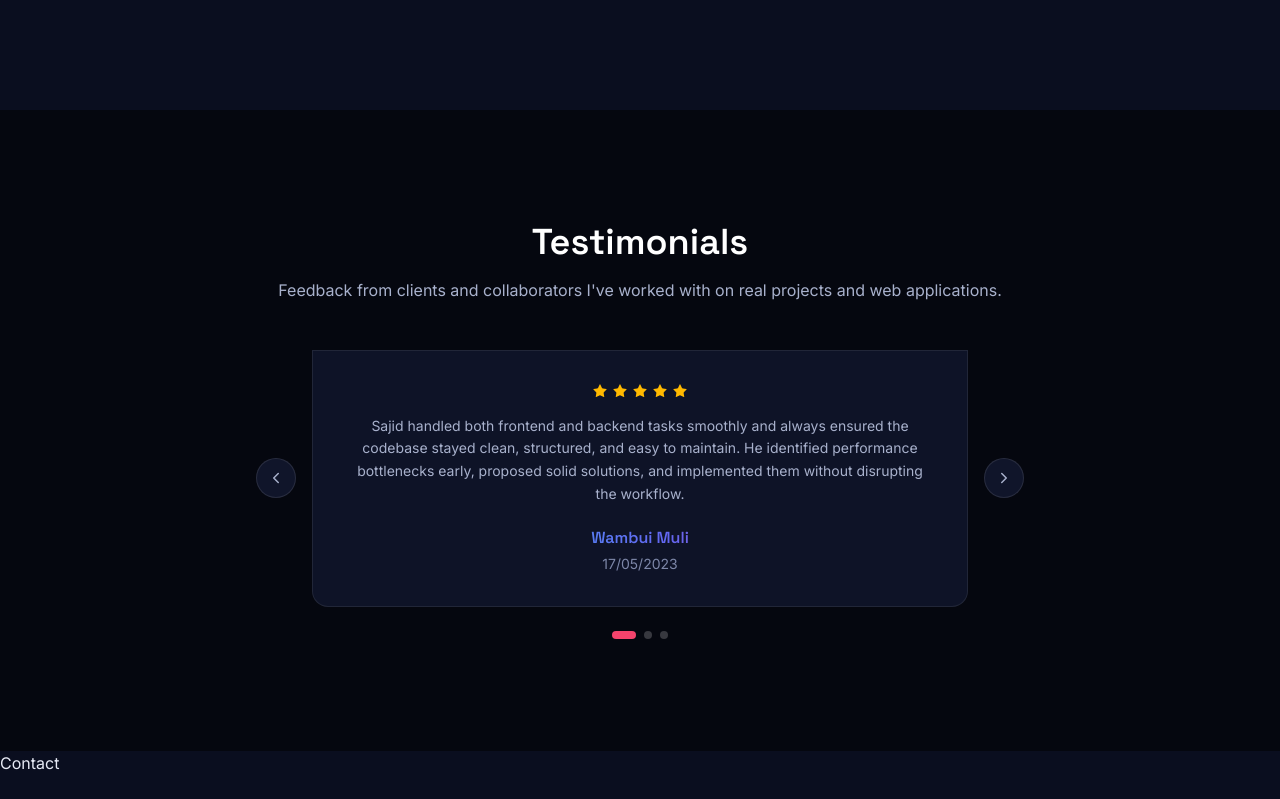
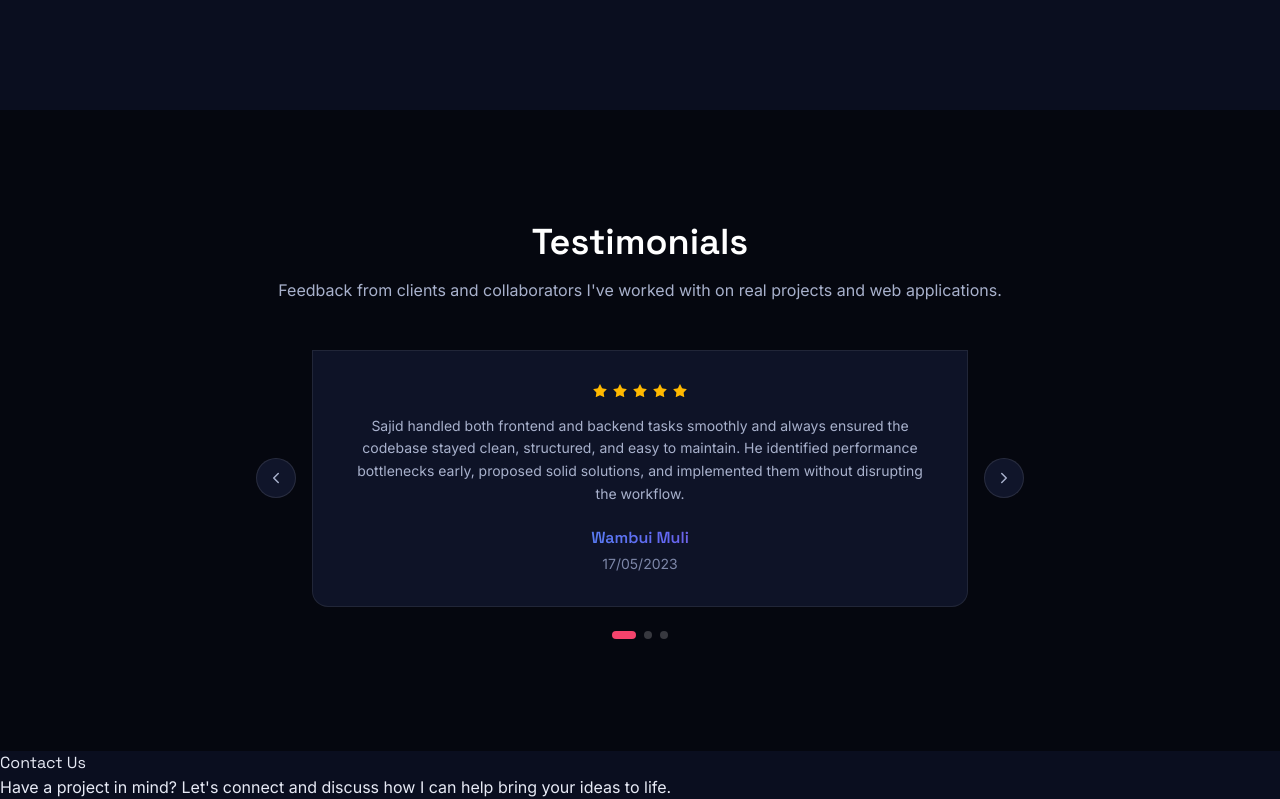
Before and after one commit to KipletingEdwin/personal-portfolio, a React (Vite) app: page / in a window 1280 px wide. Shown: the part 3804-4603 px from the top of the page. Before the commit the page ends 4579 px from the top, so only its background shows below. Built offline with nearby package versions, Linux system fonts and the light colour scheme.

Commit message:
add header part

```diff
--- a/src/components/Contact.jsx
+++ b/src/components/Contact.jsx
@@ -13,7 +13,14 @@ const Contact = () => {
 
 
   return (
-    <div>Contact</div>
+    <section>
+      <div>
+        <div>
+          <h2>Contact Us</h2>
+          <p> Have a project in mind? Let's connect and discuss how I can help bring your ideas to life. </p>
+        </div>
+      </div>
+    </section>
   )
 }
 
```
